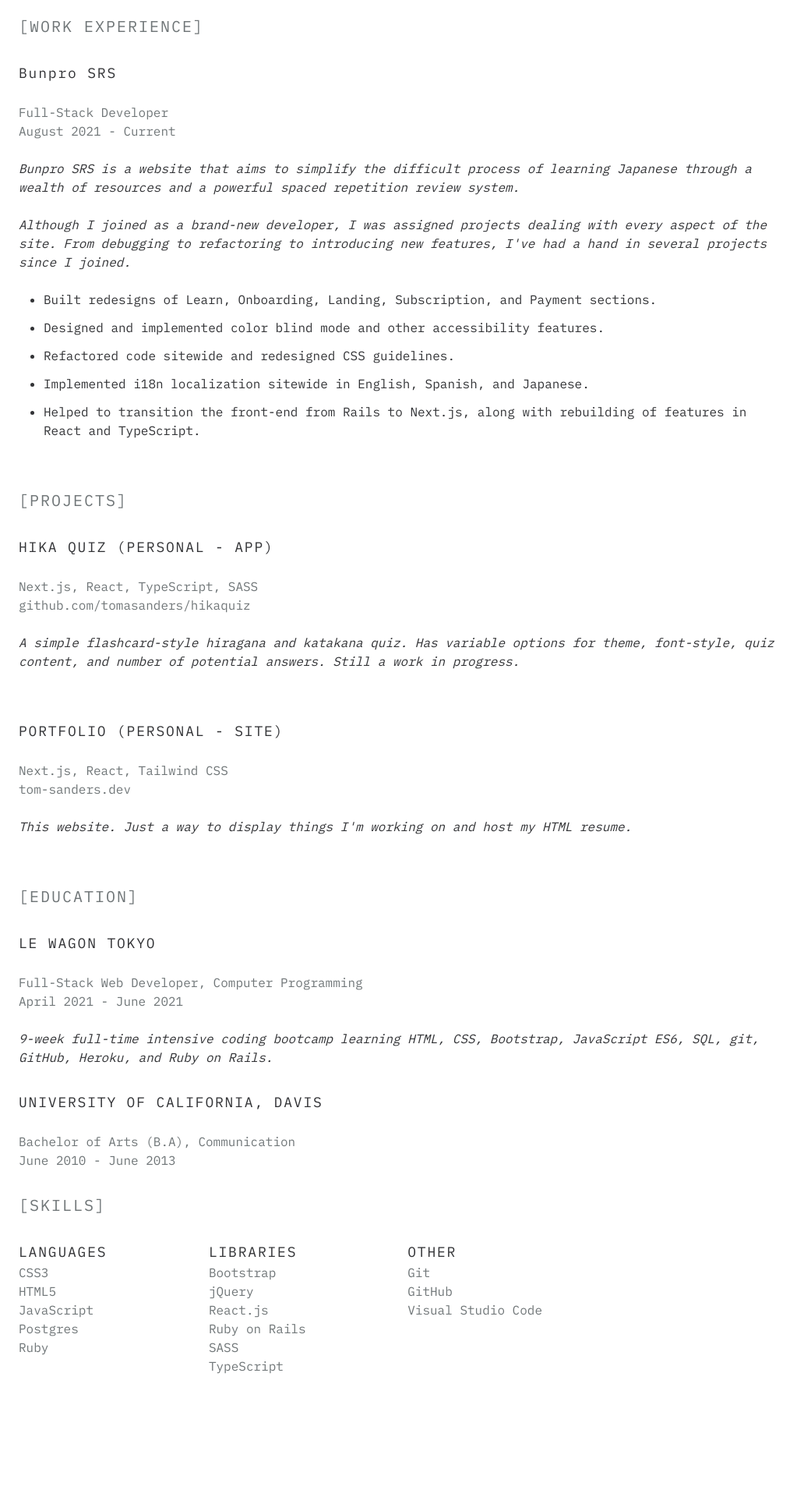
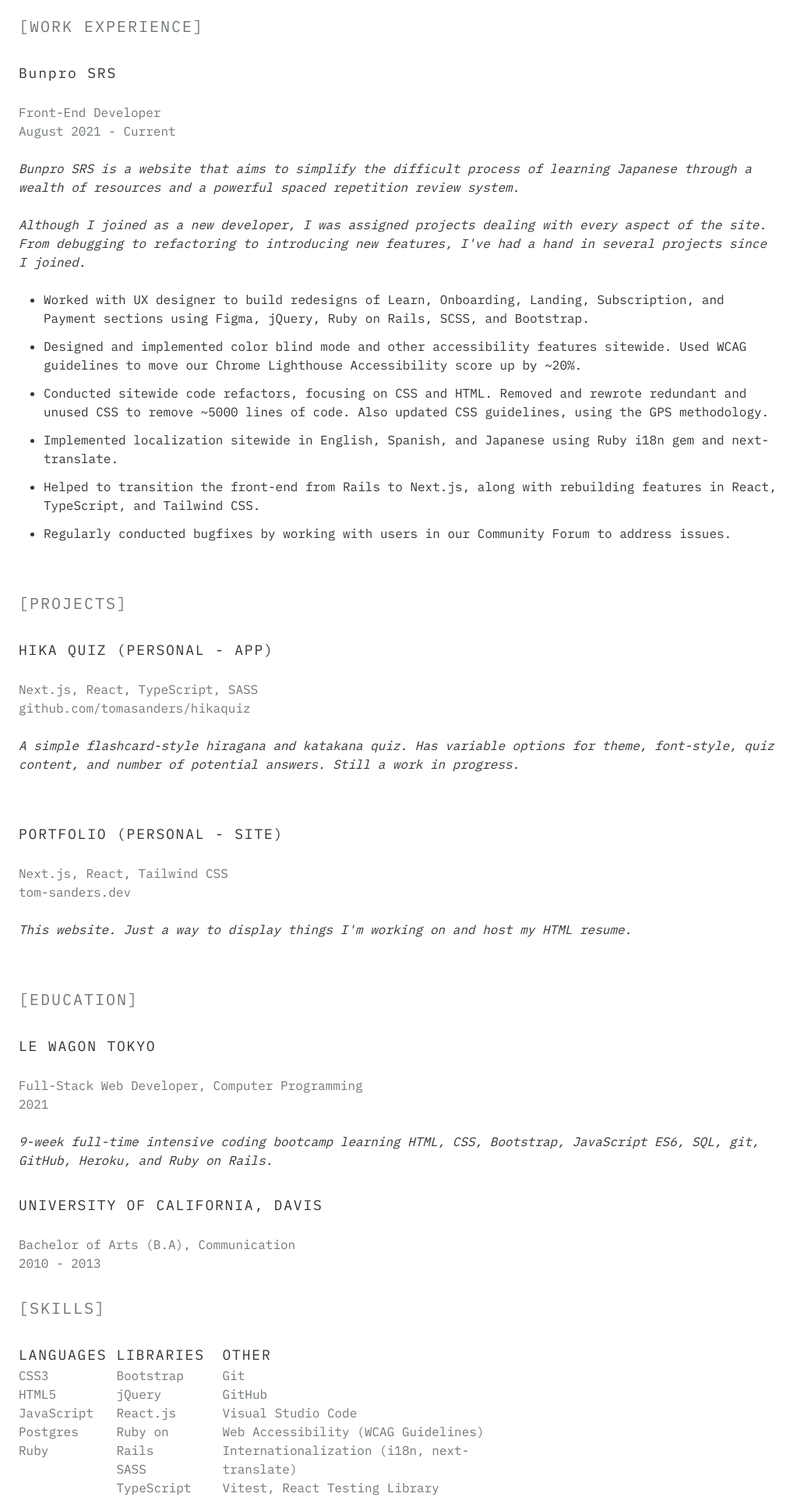
Before and after one commit to tomasanders/portfolio-site, a Next.js app: page /resume in a window 1280 px wide. Shown: the part 360-2280 px from the top of the page at 78% size, without its empty margins (0-1032 px from the left). Before the commit the page ends 2140 px from the top, so only its background shows below. Built offline with nearby package versions, Linux system fonts and the light colour scheme.

Commit message:
Update resume.jsx

```diff
--- a/pages/resume.jsx
+++ b/pages/resume.jsx
@@ -53,7 +53,7 @@
               Bunpro SRS
             </h3>
             <p className="text-res-gray">
-              Full-Stack Developer
+              Front-End Developer
               <br/>
               August 2021 - Current
             </p>
@@ -61,23 +61,26 @@
               Bunpro SRS is a website that aims to simplify the difficult process of learning Japanese through a wealth of resources and a powerful spaced repetition review system.
             </p>
             <p className="italic">
-              Although I joined as a brand-new developer, I was assigned projects dealing with every aspect of the site. From debugging to refactoring to introducing new features, I've had a hand in several projects since I joined.
+              Although I joined as a new developer, I was assigned projects dealing with every aspect of the site. From debugging to refactoring to introducing new features, I've had a hand in several projects since I joined.
             </p>
             <ul className="flex flex-col gap-1 list-disc md:gap-3">
               <li className="ml-8">
-                Built redesigns of Learn, Onboarding, Landing, Subscription, and Payment sections.
+                Worked with UX designer to build redesigns of Learn, Onboarding, Landing, Subscription, and Payment sections using Figma, jQuery, Ruby on Rails, SCSS, and Bootstrap.
               </li>
               <li className="ml-8">
-                Designed and implemented color blind mode and other accessibility features.
+                Designed and implemented color blind mode and other accessibility features sitewide. Used WCAG guidelines to move our Chrome Lighthouse Accessibility score up by ~20%.
               </li>
               <li className="ml-8">
-                Refactored code sitewide and redesigned CSS guidelines.
+                Conducted sitewide code refactors, focusing on CSS and HTML. Removed and rewrote redundant and unused CSS to remove ~5000 lines of code. Also updated CSS guidelines, using the GPS methodology.
               </li>
               <li className="ml-8">
-                Implemented i18n localization sitewide in English, Spanish, and Japanese.
+                Implemented localization sitewide in English, Spanish, and Japanese using Ruby i18n gem and next-translate.
               </li>
               <li className="ml-8">
-                Helped to transition the front-end from Rails to Next.js, along with rebuilding of features in React and TypeScript.
+                Helped to transition the front-end from Rails to Next.js, along with rebuilding features in React, TypeScript, and Tailwind CSS.
+              </li>
+              <li className="ml-8">
+                Regularly conducted bugfixes by working with users in our Community Forum to address issues.
               </li>
             </ul>
           </div>
@@ -129,7 +132,7 @@
             <p>
               Full-Stack Web Developer, Computer Programming
               <br/>
-              April 2021 - June 2021
+              2021
             </p>
             <p className="italic text-res-blk">
               9-week full-time intensive coding bootcamp learning HTML, CSS, Bootstrap, JavaScript ES6, SQL, git, GitHub, Heroku, and Ruby on Rails.
@@ -143,7 +146,7 @@
             <p>
               Bachelor of Arts <abbr>(B.A),</abbr> Communication
               <br/>
-              June 2010 - June 2013
+              2010 - 2013
             </p>
           </div>
         </section>
@@ -189,6 +192,9 @@
                 <li>Git</li>
                 <li>GitHub</li>
                 <li>Visual Studio Code</li>
+                <li>Web Accessibility (WCAG Guidelines)</li>
+                <li>Internationalization (i18n, next-translate)</li>
+                <li>Vitest, React Testing Library</li>
               </ul>
             </div>
 
```
